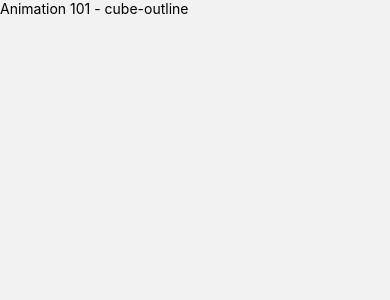
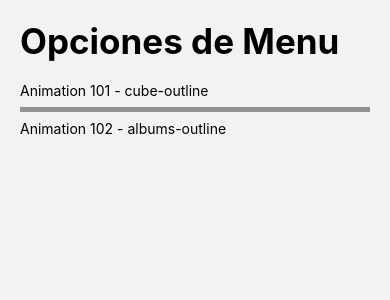
Before and after one commit to Felipe0298/RNComponents, a React Native app: screen /HomeScreen in a window 390 px wide. Shown: the top 300 px of the page. Built offline with nearby package versions, Linux system fonts and the light colour scheme.

Commit message:
191. FlatList Separator y Header

```diff
--- a/src/screen/HomeScreen.tsx
+++ b/src/screen/HomeScreen.tsx
@@ -2,6 +2,8 @@ import React from 'react';
 import { StyleSheet, Text, View } from 'react-native';
 import { FlatList } from 'react-native-gesture-handler';
 import Icon from "react-native-vector-icons/Ionicons"
+import { styles } from '../theme/appTheme';
+import { useSafeAreaInsets } from 'react-native-safe-area-context';
 
 interface menuItem {
     name: string;
@@ -14,26 +16,54 @@ const menuItems = [
         name: "Animation 101",
         icon: "cube-outline",
         components: "Animation101Screen"
+    },
+    {
+        name: "Animation 102",
+        icon: "albums-outline",
+        components: "Animation102Screen"
     }
 ]
 export const HomeScreen = () => {
 
+    const { top } = useSafeAreaInsets();
+
     const renderMenuItem = (menuItem: menuItem) => {
         return (
             <View>
-                <Text style={{color:"black"}}>{menuItem.name} - {menuItem.icon}</Text>
+                <Text style={{ color: "black" }}>{menuItem.name} - {menuItem.icon}</Text>
             </View>
+        )
+    }
+
+    const renderListHeader = () => {
+        return (
+            <View style={{ marginTop: top + 20, marginBottom: 20 }}>
+                <Text style={styles.title}>Opciones de Menu</Text>
+            </View>
+        )
+    }
+
+    const itemSeparator = () => {
+        return (
+            <View style={{
+                borderBottomWidth: 5,
+                opacity: 0.4,
+                marginVertical: 8
+            }} />
         )
     }
 
 
     return (
-        <View style={{ flex: 1, }}>
+        <View style={{ flex: 1, ...styles.globalMargin }}>
+
 
             <FlatList
                 data={menuItems}
-                renderItem={({item}) => renderMenuItem( item )}
-                keyExtractor={(item)=> item.name} //TIene que ser algo unico y un string
+                renderItem={({ item }) => renderMenuItem(item)}
+                keyExtractor={(item) => item.name} //TIene que ser algo unico y un string
+                ListHeaderComponent={() => renderListHeader()}
+                ItemSeparatorComponent={() => itemSeparator()}
             />
 
         </View>
--- /dev/null
+++ b/src/theme/appTheme.tsx
@@ -0,0 +1,12 @@
+import {StyleSheet} from 'react-native';
+
+export const styles = StyleSheet.create({
+    title:{
+        fontSize:35,
+        fontWeight:"bold",
+        color:"black"
+    },
+    globalMargin:{
+        marginHorizontal: 20
+    }
+});
```
